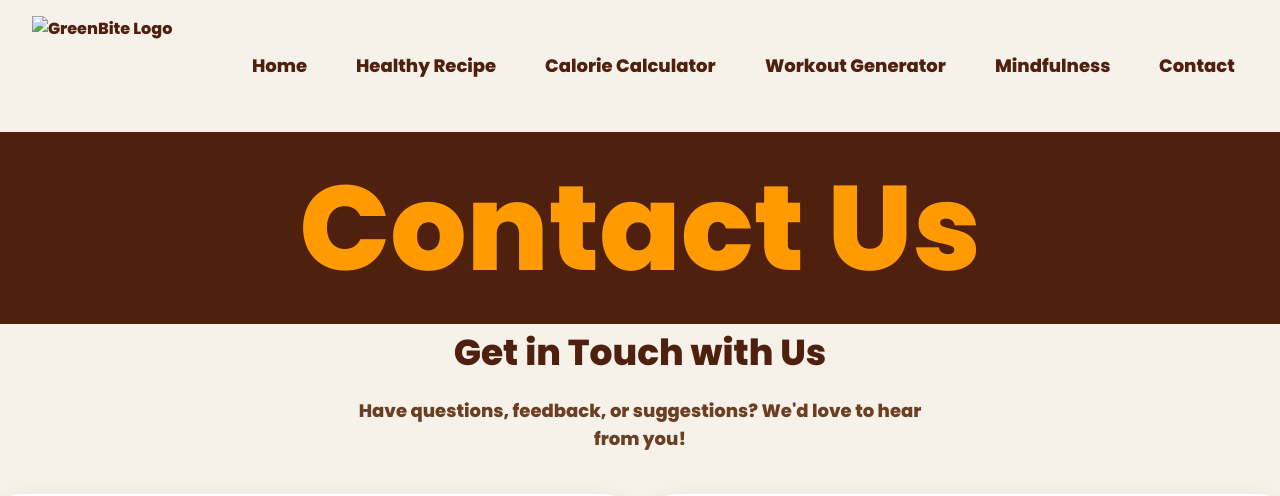
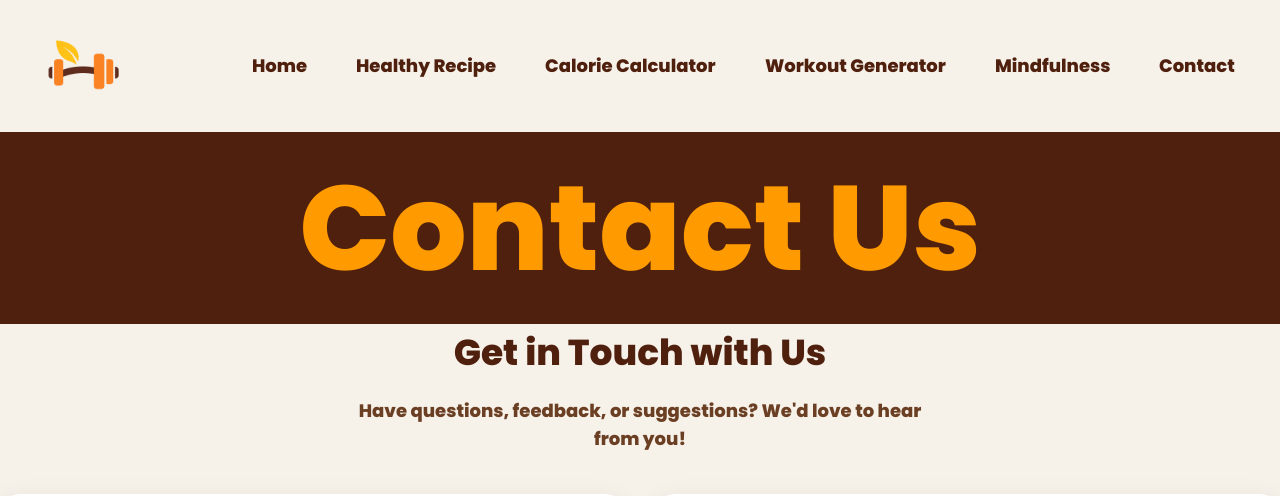
Before and after one commit to jaswaanth7835-gif/greenbite, a plain HTML site: page contact.html in a window 1280 px wide. Shown: the top 496 px of the page. Drawn offline with Linux system fonts and the light colour scheme.

Commit message:
first commit

```diff
--- a/contact.html
+++ b/contact.html
@@ -13,7 +13,7 @@
   <body>
     <header>
       <img
-        src="Images/ChatGPT_Image_Sep_13_2025.png"
+        src="Images/LOGO.png"
         alt="GreenBite Logo"
         class="logo"
       />
```
Also changed, not shown: 1 other file.
